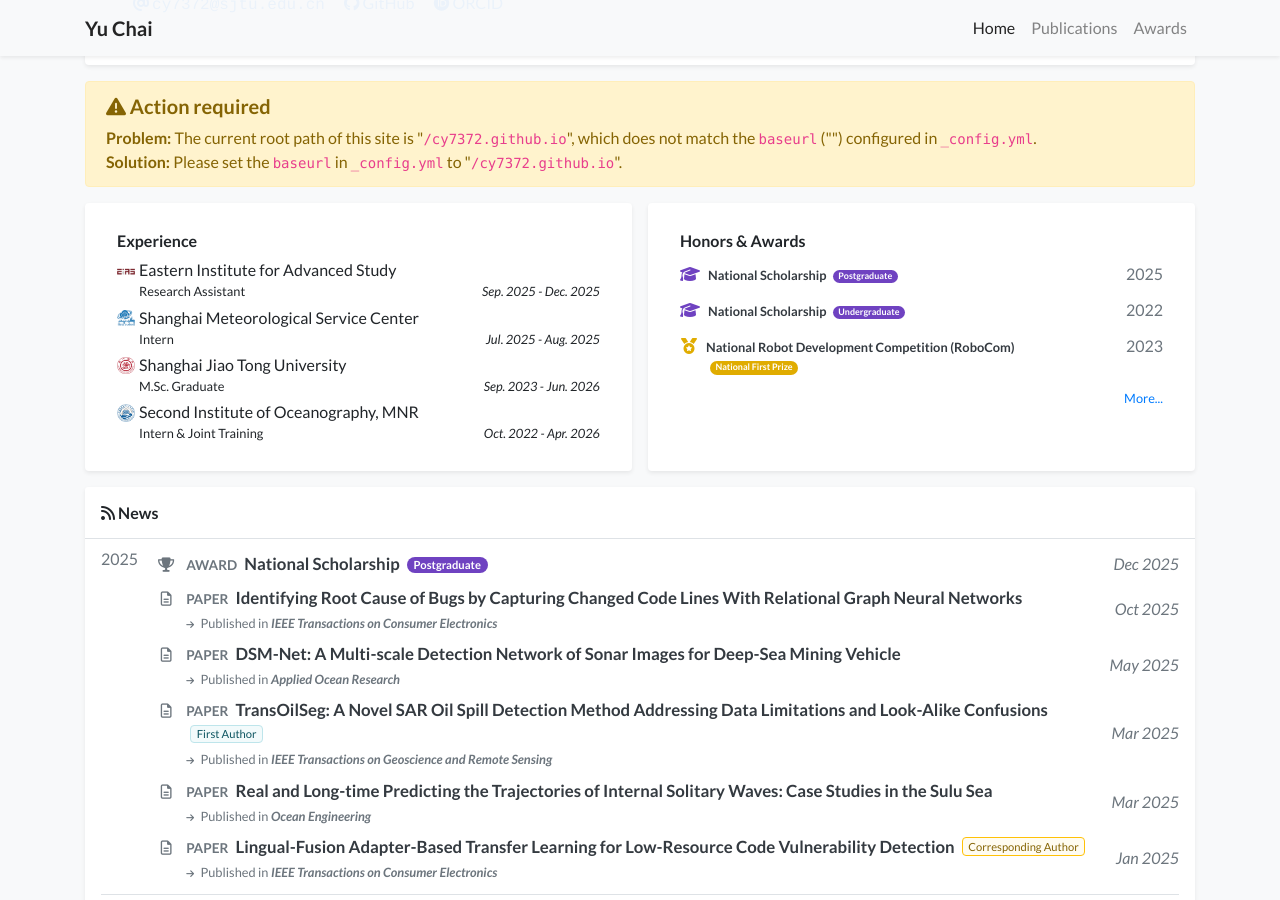
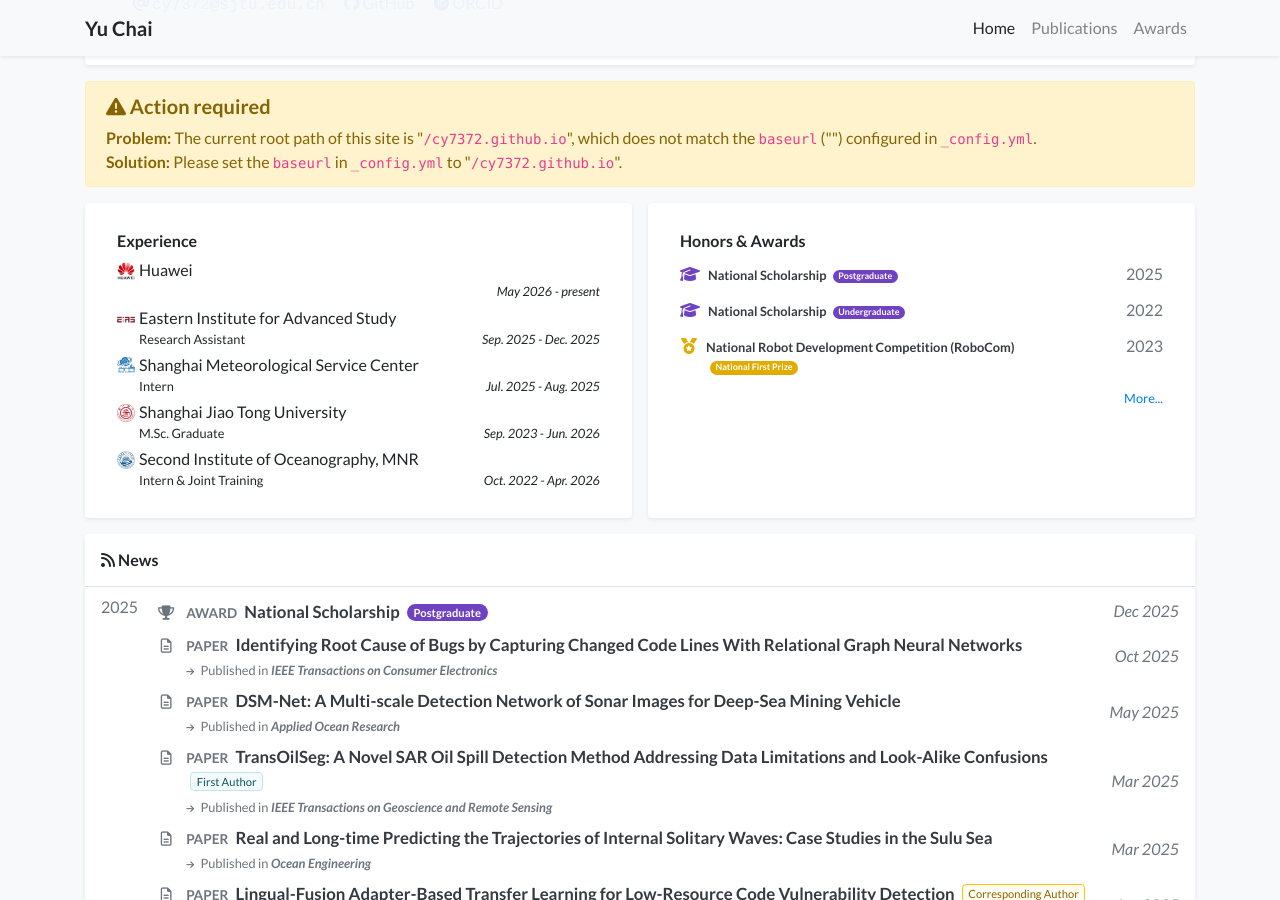
Before and after one commit to cy7372/cy7372.github.io, a Jekyll site: the page built from index.html, in a window 1280 px wide and 900 px high, scrolled down 571 px. Built offline with Jekyll 4.4.1, drawn with Linux system fonts in a browser that asks for light colours; nearby versions of some CDN libraries; a style sheet for code colours, icons or effects is not loaded.

Commit message:
[Auto Backup] 调整Experience部分顺序并移除职位描述行

```diff
--- a/_data/profile.yml
+++ b/_data/profile.yml
@@ -50,6 +50,11 @@ portrait_url: /assets/images/photos/avatar.png
   # Photo by Manja Vitolic on Unsplash (this caption is optional, comment it out to disable).
 
 experience:
+- name: Huawei
+  logo: /assets/images/badges/Huawei_logo.png
+  position: ""
+  date: May 2026 - present
+
 - name: Eastern Institute for Advanced Study
   logo: /assets/images/badges/EIAS_logo.png
   position: Research Assistant
```
